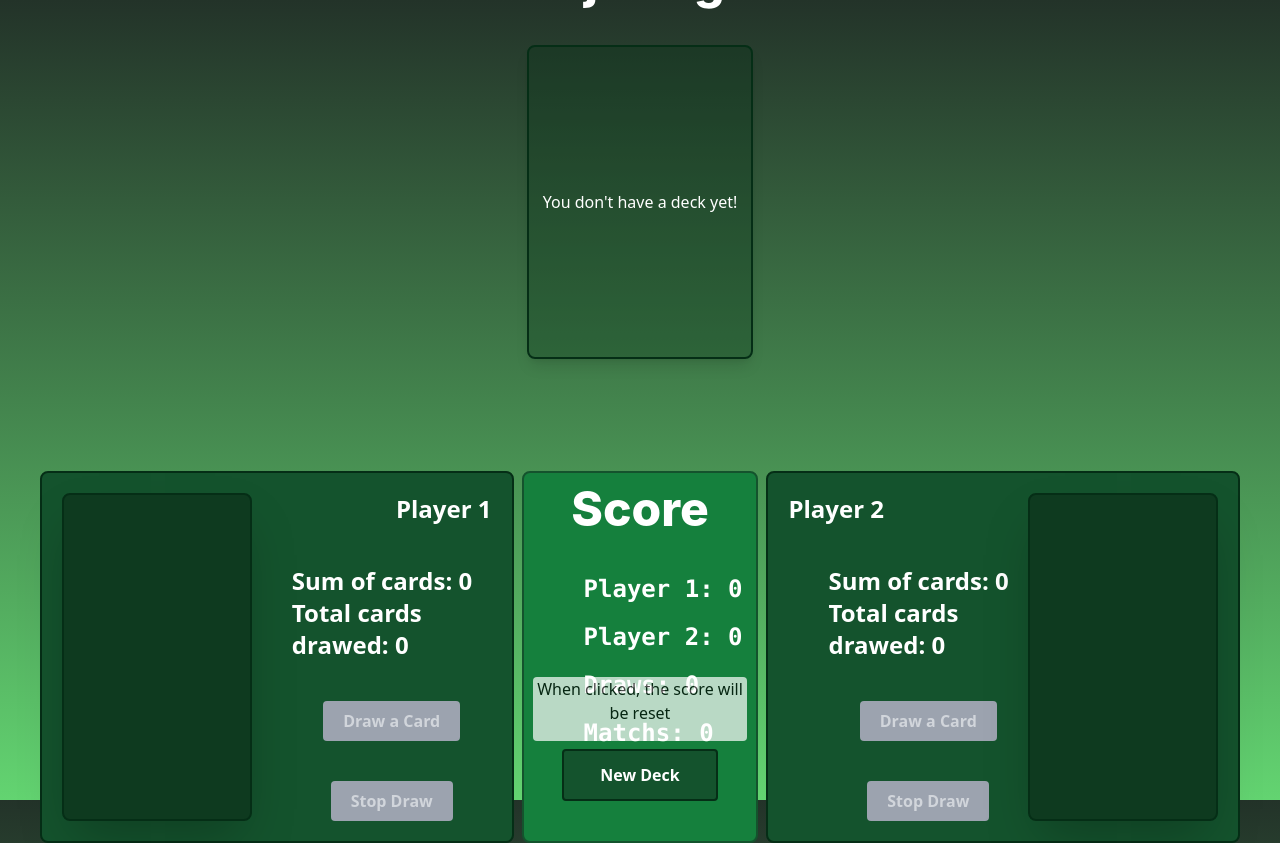
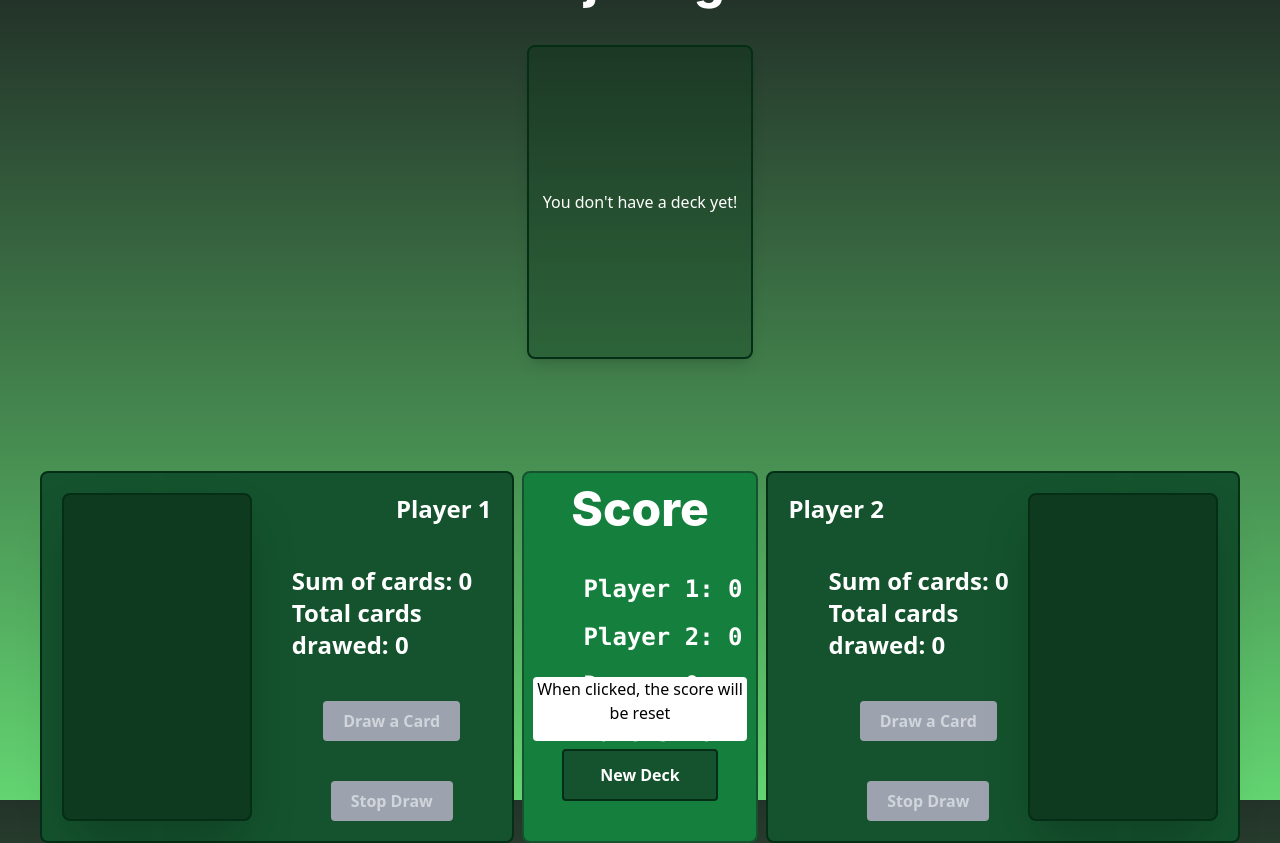
Before and after one commit to vgont/Blackjack-Game, a Next.js app in the folder client/: page / in a window 1280 px wide. Both pictures are taken after a click on the button "New Deck". Built offline with nearby package versions, Linux system fonts and the light colour scheme; no server answers.

Commit message:
opacity fixed

```diff
--- a/client/src/components/Score.tsx
+++ b/client/src/components/Score.tsx
@@ -36,7 +36,7 @@ const Score: React.FC<IScore> = ({
       {showWarning && (
         <div
           className={`absolute bg-white w-1/6 h-16 mt-48 text-black rounded opacity-0 transition-opacity ${
-            showWarning ? "opacity-70" : ""
+            showWarning ? "opacity-100" : ""
           }`}
         >
           <p className="text-center">
```
